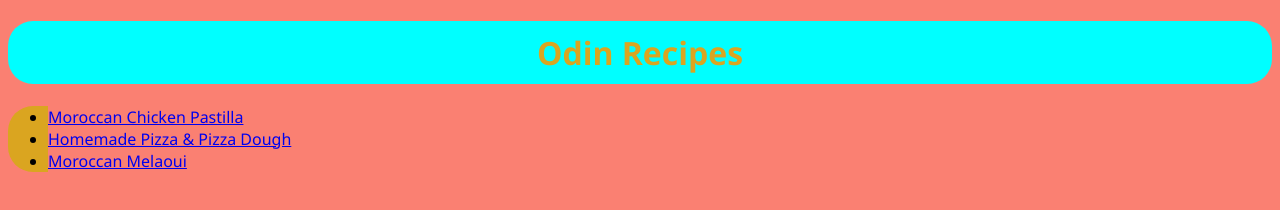
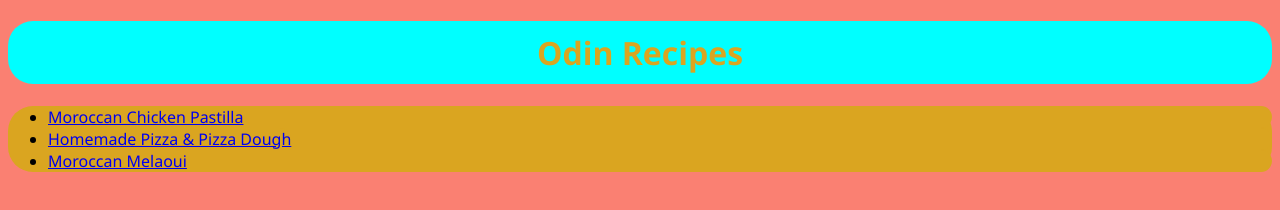
Before and after one commit to MerGr/odin-recipes, a plain HTML site: page index.html in a window 1280 px wide. Drawn offline with Linux system fonts and the light colour scheme.

Commit message:
Modified CSS Styling

```diff
--- a/styles.css
+++ b/styles.css
@@ -10,7 +10,7 @@ h1,h2,h3,img {
     padding: 10px;
 }
 
-ul, ol{
+ul, ol, li, strong, a, em, p{
     background-color: goldenrod;
     border-radius: 25px;
     border-style: hidden;
@@ -25,3 +25,9 @@ h1 {
 h2 {
     color: red;
 }
+
+html{
+    flex:auto;
+    flex-direction: row;
+    align-items: center;
+}
```
